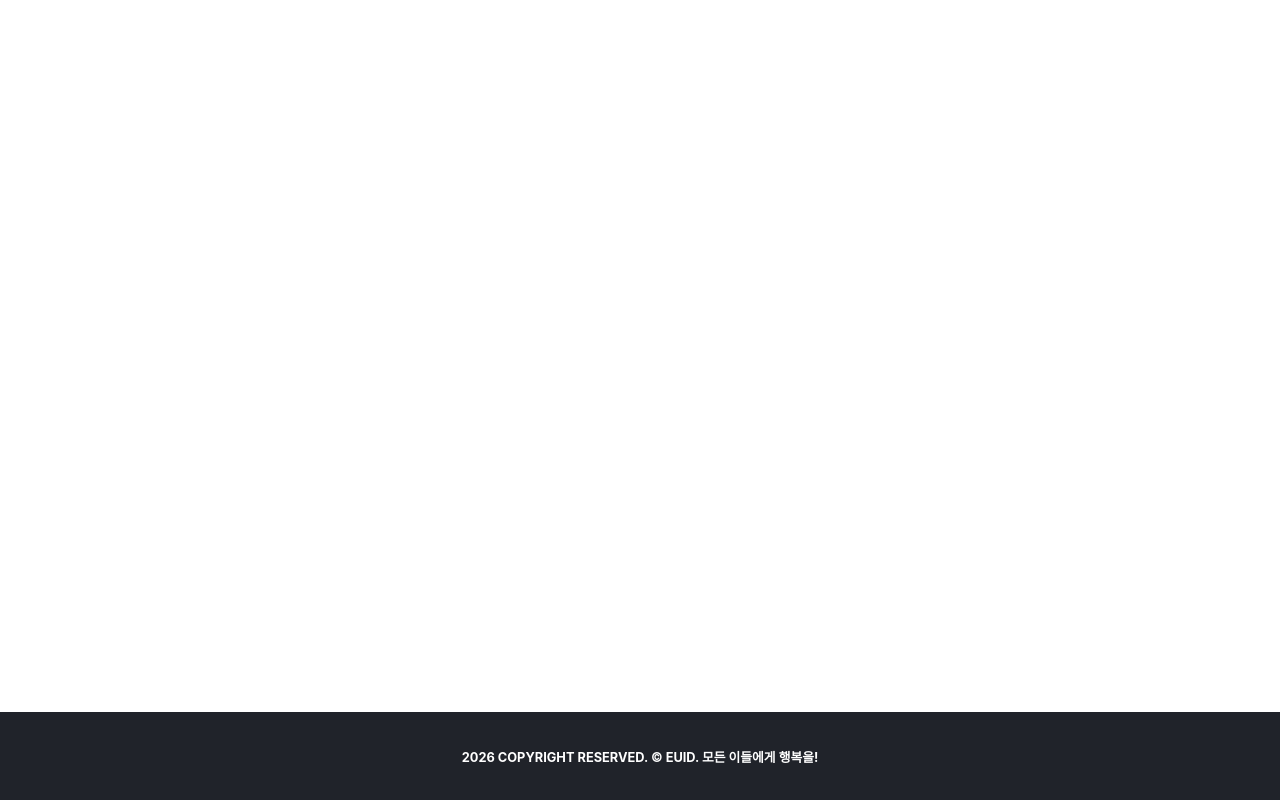
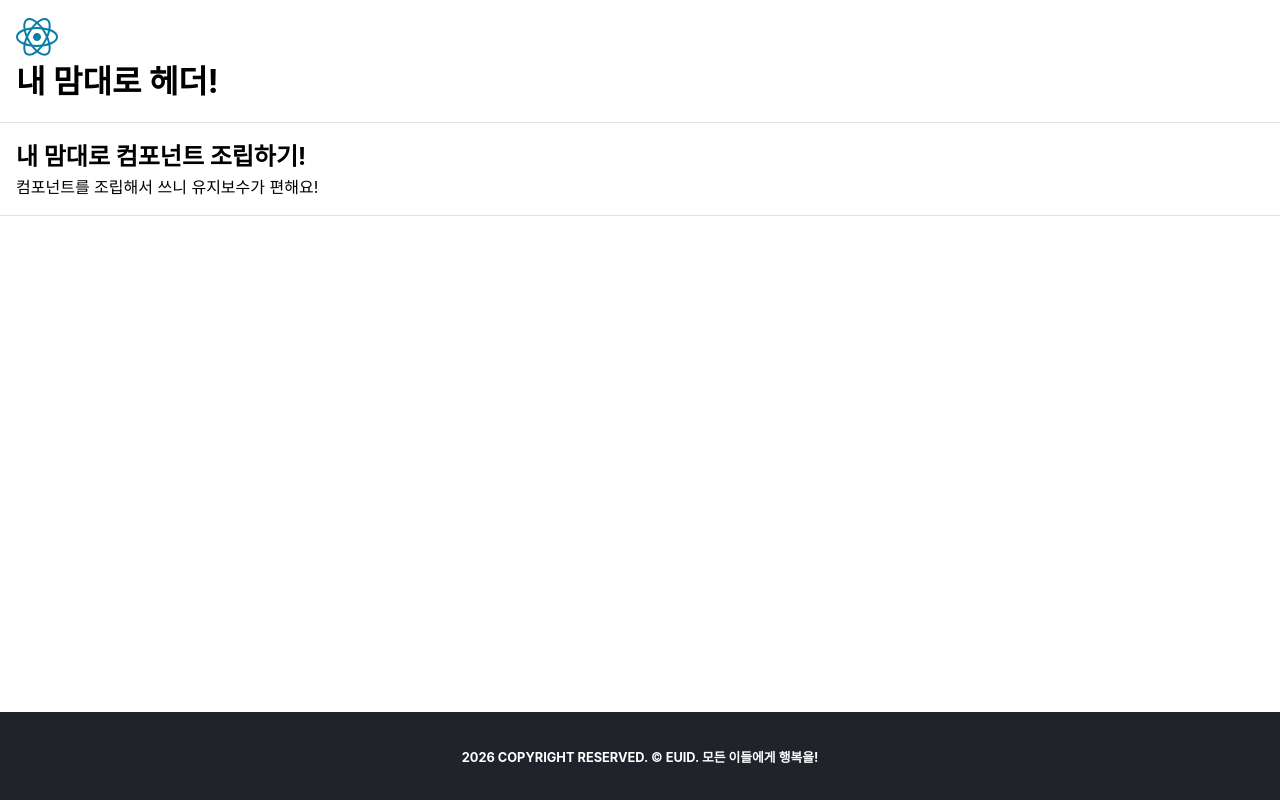
Before and after one commit to jyeonleee/likelion-16th-react, a React (Vite) app in the folder learning-react/02-State-이벤트-핸들링/: page / in a window 1280 px wide. Built offline with nearby package versions, Linux system fonts and the light colour scheme.

Commit message:
learn. Image 컴포넌트 - props 설계 - interface 선언 - 복습 차원

```diff
--- a/learning-react/02-State-이벤트-핸들링/src/app/index.tsx
+++ b/learning-react/02-State-이벤트-핸들링/src/app/index.tsx
@@ -1,10 +1,24 @@
 // import { createElement } from 'react'
+import Header from '@/components/Header'
 import Footer from '@/components/Footer'
 import S from './style.module.css'
+import Image from '@/components/Image'
 
 export default function App() {
   return (
     <div className={S.container}>
+      <Header>
+        <h1>
+          <Image src="/react.svg" alt="리액트 로고" width={42} height={42} /> 내
+          맘대로 헤더!
+        </h1>
+      </Header>
+
+      <Header>
+        <h2>내 맘대로 컴포넌트 조립하기!</h2>
+        <p>컴포넌트를 조립해서 쓰니 유지보수가 편해요!</p>
+      </Header>
+
       <div data-placeholder />
       <Footer slogan={'모든 이들에게 행복을!'} />
 
--- a/learning-react/02-State-이벤트-핸들링/src/components/Footer/index.tsx
+++ b/learning-react/02-State-이벤트-핸들링/src/components/Footer/index.tsx
@@ -1,9 +1,12 @@
 import S from './style.module.css'
 
+// 컴포넌트 Props(반드시 객체) 인터페이스(약속) 선언
 interface FooterProps {
   slogan: string
 }
 
+// 타입스크립트 = 타입 시스템과 함께 사용할 수 있는 자바스크립트
+// export default function 함수_컴포넌트_이름(속성_매개변수: 타입) {
 export default function Footer(props: FooterProps) {
   /**
    * Props로 데이터 전달(부모 → 자식)
--- a/learning-react/02-State-이벤트-핸들링/src/components/Header/index.tsx
+++ b/learning-react/02-State-이벤트-핸들링/src/components/Header/index.tsx
@@ -1,23 +1,23 @@
+import type { ReactNode } from 'react'
 import S from './style.module.css'
 
-function Header() {
+interface HeaderProps {
+  children: ReactNode
+}
+
+function Header(props: HeaderProps) {
+  // console.log(props.children) // VHS 비디오 테이프 / <slot></slot>
+  // props.children 데이터 인가요?
+  // JSX에 데이터 바인딩 가능?
+
   /**
    * 컴포넌트의 `children` 속성
-   * - 부모 내부에 삽입되는 (리액트) 자식 요소들
-   * - 컴포넌트의 props.children을 통해 전달됨
-   * - `children` prop 타입 정의 (인라인 → 인터페이스)
+   * ✅ 부모 내부에 삽입되는 (리액트) 자식 요소들 (배열: Array)
+   * ✅ 컴포넌트의 props.children을 통해 전달됨
+   * ✅ `children` prop 타입 정의 (인라인 → 인터페이스)
    */
 
-  return (
-    <header className={S.header}>
-      <h2>
-        <dfn>
-          <abbr title="JavaScript eXtension">JSX</abbr>
-        </dfn>{' '}
-        기초 배우기
-      </h2>
-    </header>
-  )
+  return <header className={S.header}>{props.children}</header>
 }
 
 export default Header
--- /dev/null
+++ b/learning-react/02-State-이벤트-핸들링/src/components/image/index.tsx
@@ -0,0 +1,19 @@
+interface ImageProps {
+  alt: string
+  src: string
+  width: number
+  height: number
+}
+
+function Image(props: ImageProps) {
+  return (
+    <img
+      src={props.src}
+      alt={props.alt}
+      width={props.width}
+      height={props.height}
+    />
+  )
+}
+
+export default Image
--- a/learning-react/02-State-이벤트-핸들링/src/components/index.ts
+++ b/learning-react/02-State-이벤트-핸들링/src/components/index.ts
@@ -1,7 +1,7 @@
 // ---------------------------
 // 학습 순서
 // ---------------------------
-// 1. components/Footer
+// 1. components/Footer ✅
 // 2. components/Header
 // 3. components/Wrapper
 // 4. components/Section
```
